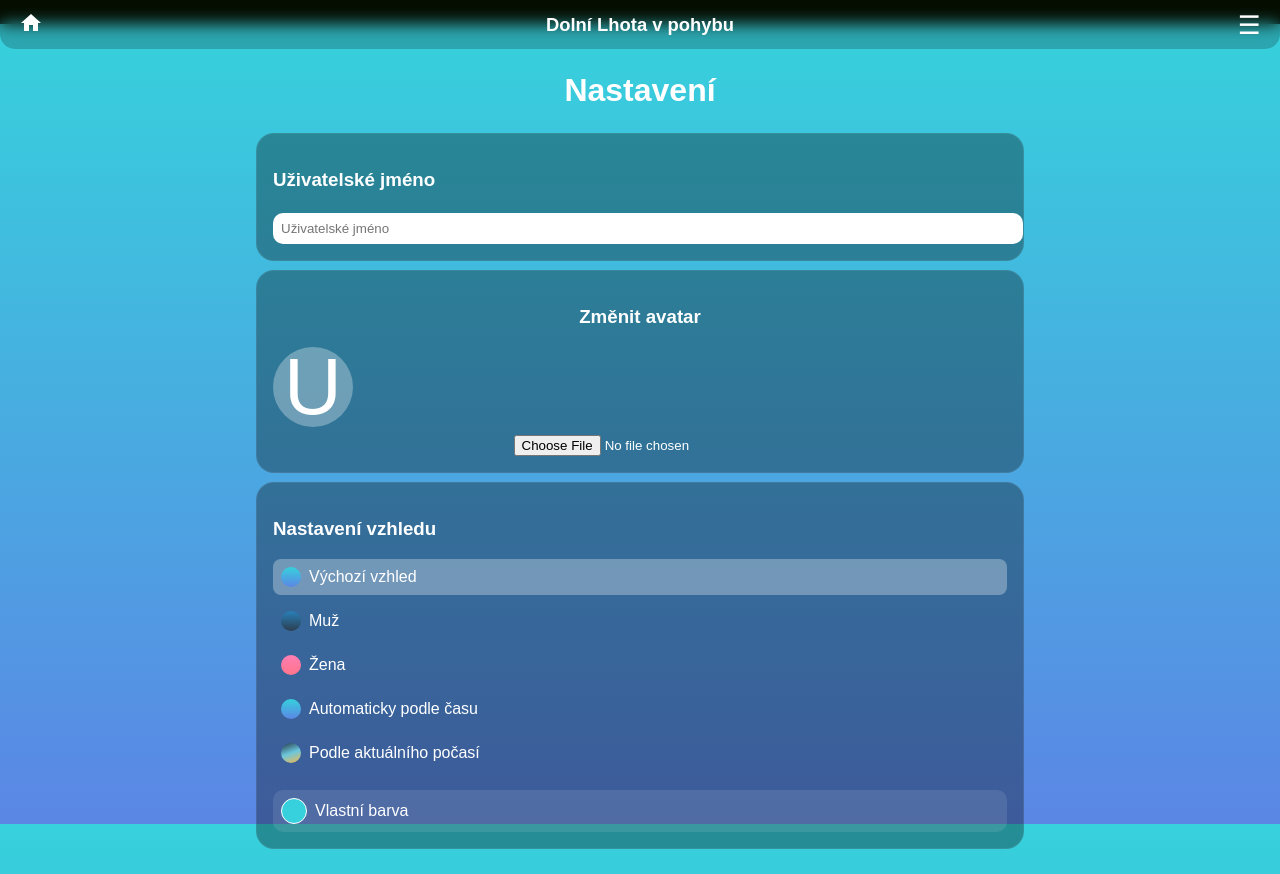
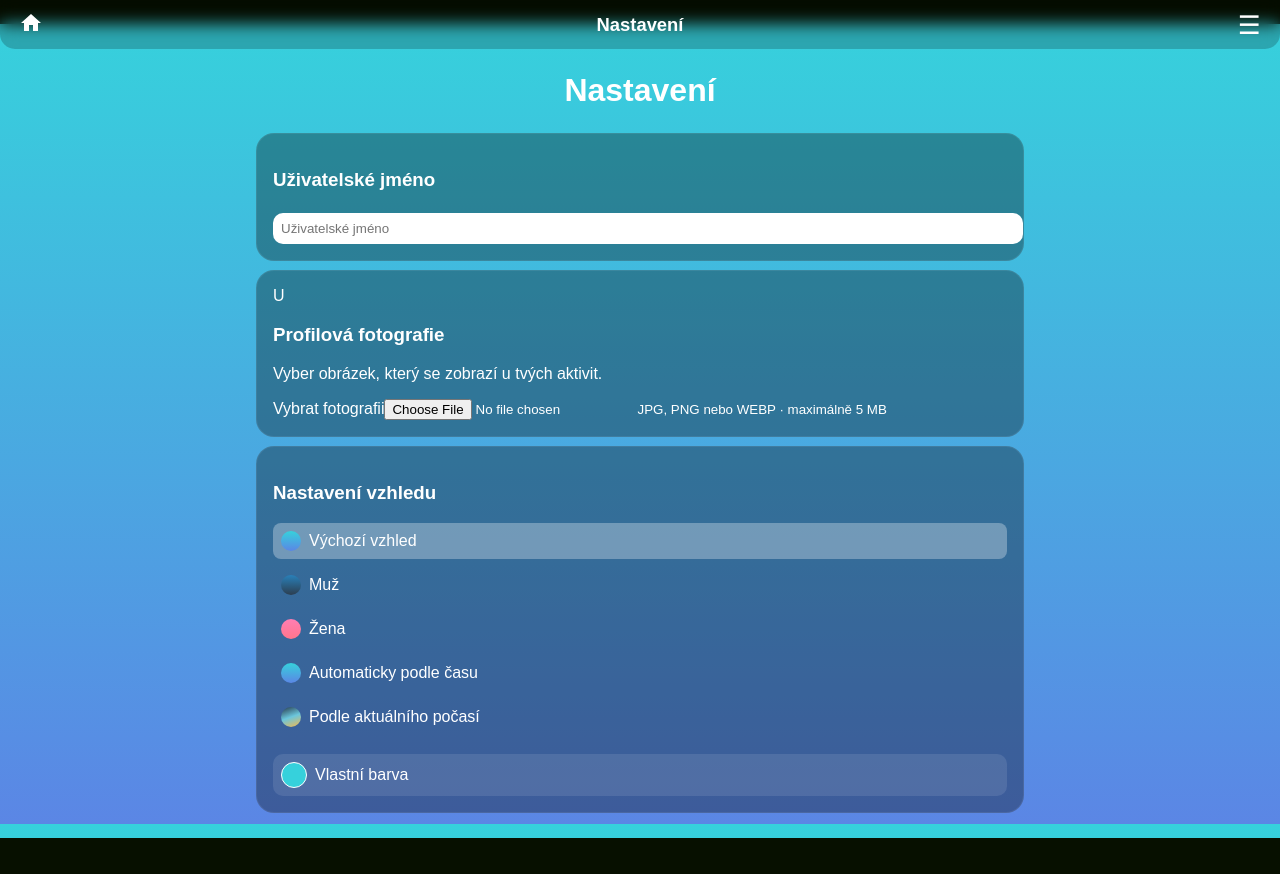
Before and after one commit to igelithromada/run-challange, a Next.js app: page /settings in a window 1280 px wide. After the commit the page ends 838 px from the top, so only its background shows below. Built offline with nearby package versions, Linux system fonts and the light colour scheme; no server answers; the database is empty; sample sign-in values are in the browser's storage.

Commit message:
Simplify profile avatar controls and page heading

```diff
--- a/app/settings/page.tsx
+++ b/app/settings/page.tsx
@@ -135,7 +135,8 @@ export default function SettingsPage() {
       } catch (err) {
         console.error("Chyba při odhlašování: ", err);
       }
-    } else if (item === "myrun") router.push("/myruns");
+    } else if (item === "home") router.push("/");
+    else if (item === "myrun") router.push("/myruns");
     else if (item === "teams") router.push("/teams");
     else if (item === "settings") router.push("/settings");
     else if (item === "statistics") router.push("/statistics");
@@ -143,7 +144,7 @@ export default function SettingsPage() {
 
   return (
     <>
-      <Navbar onMenuClick={() => setMenuVisible(true)} onHomeClick={() => router.push("/")} />
+      <Navbar title="Nastavení" onMenuClick={() => setMenuVisible(true)} onHomeClick={() => router.push("/")} />
       <Sidebar visible={menuVisible} onClose={() => setMenuVisible(false)} onSelect={handleSelect} />
 
       <div className="container">
@@ -164,30 +165,20 @@ export default function SettingsPage() {
           />
         </div>
 
-        <div className="tile" style={{ textAlign: "center" }}>
-          <h3>Změnit avatar</h3>
-          {avatarUrl ? (
-            <img src={avatarUrl} alt="avatar" style={{
-              width: "80px", height: "80px", borderRadius: "50%", marginBottom: "0.0rem"
-            }} />
-          ) : (
-            <div style={{
-              width: "80px", height: "80px", borderRadius: "50%",
-              background: "rgba(255,255,255,0.3)",
-              display: "flex", alignItems: "center", justifyContent: "center",
-              fontSize: "5rem", marginBottom: "0.5rem"
-            }}>
-              {(nickname || email)?.charAt(0).toUpperCase() || "?"}
-            </div>
-          )}
-          <input
-            type="file"
-            accept="image/*"
-            onChange={handleAvatarChange}
-            disabled={avatarUploading}
-          />
-          {avatarUploading && <p>Nahrávám avatar…</p>}
-        </div>
+        <section className="tile settings-avatar">
+          <div className="settings-avatar-preview">
+            {avatarUrl ? <img src={avatarUrl} alt="Profilový avatar" /> : <span>{(nickname || email)?.charAt(0).toUpperCase() || "?"}</span>}
+          </div>
+          <div className="settings-avatar-copy">
+            <h3>Profilová fotografie</h3>
+            <p>Vyber obrázek, který se zobrazí u tvých aktivit.</p>
+            <label className="avatar-upload-button">
+              {avatarUploading ? "Nahrávám obrázek…" : avatarUrl ? "Změnit fotografii" : "Vybrat fotografii"}
+              <input type="file" accept="image/*" onChange={handleAvatarChange} disabled={avatarUploading} />
+            </label>
+            <small>JPG, PNG nebo WEBP · maximálně 5 MB</small>
+          </div>
+        </section>
 
         <div className="tile">
           <h3>Nastavení vzhledu</h3>
```
